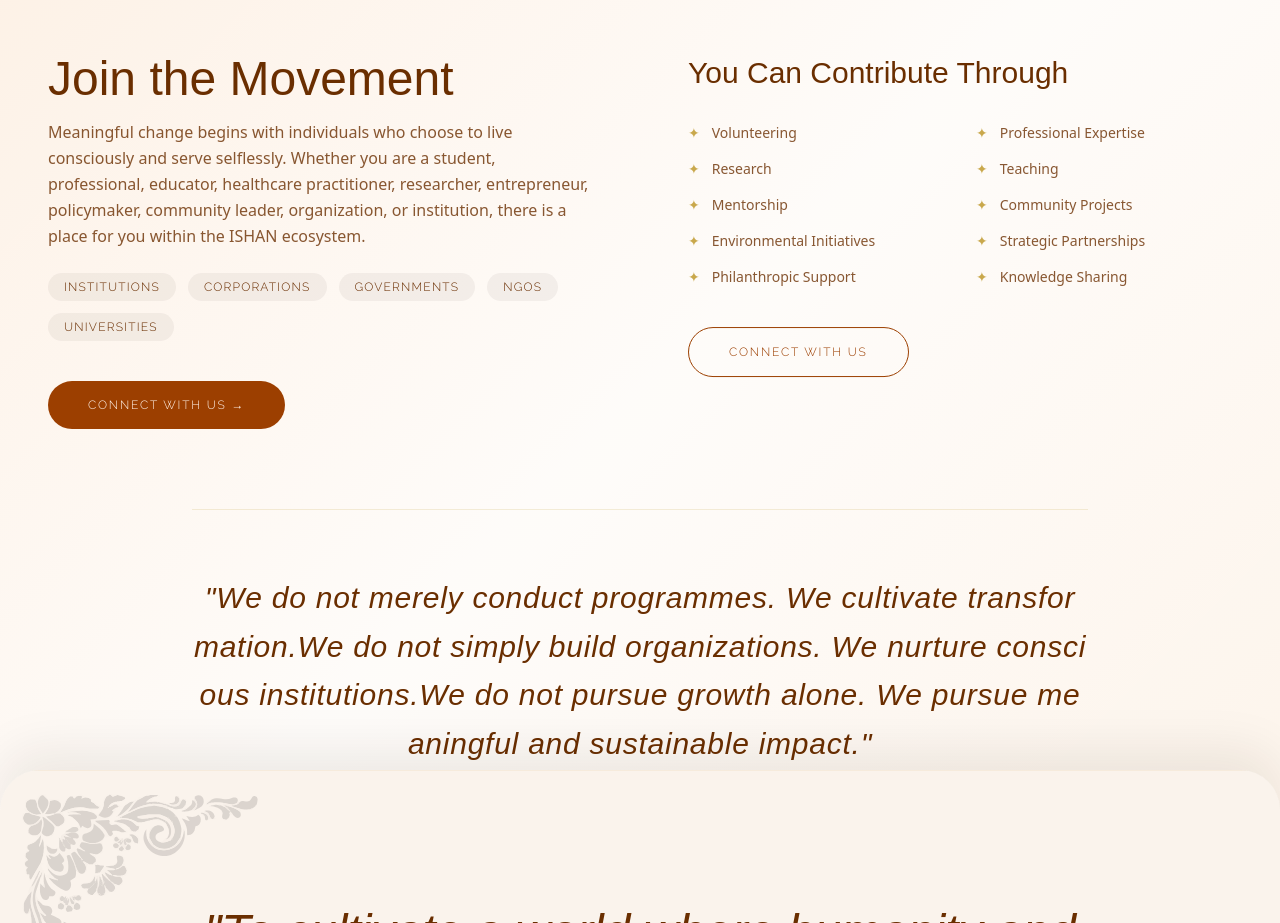
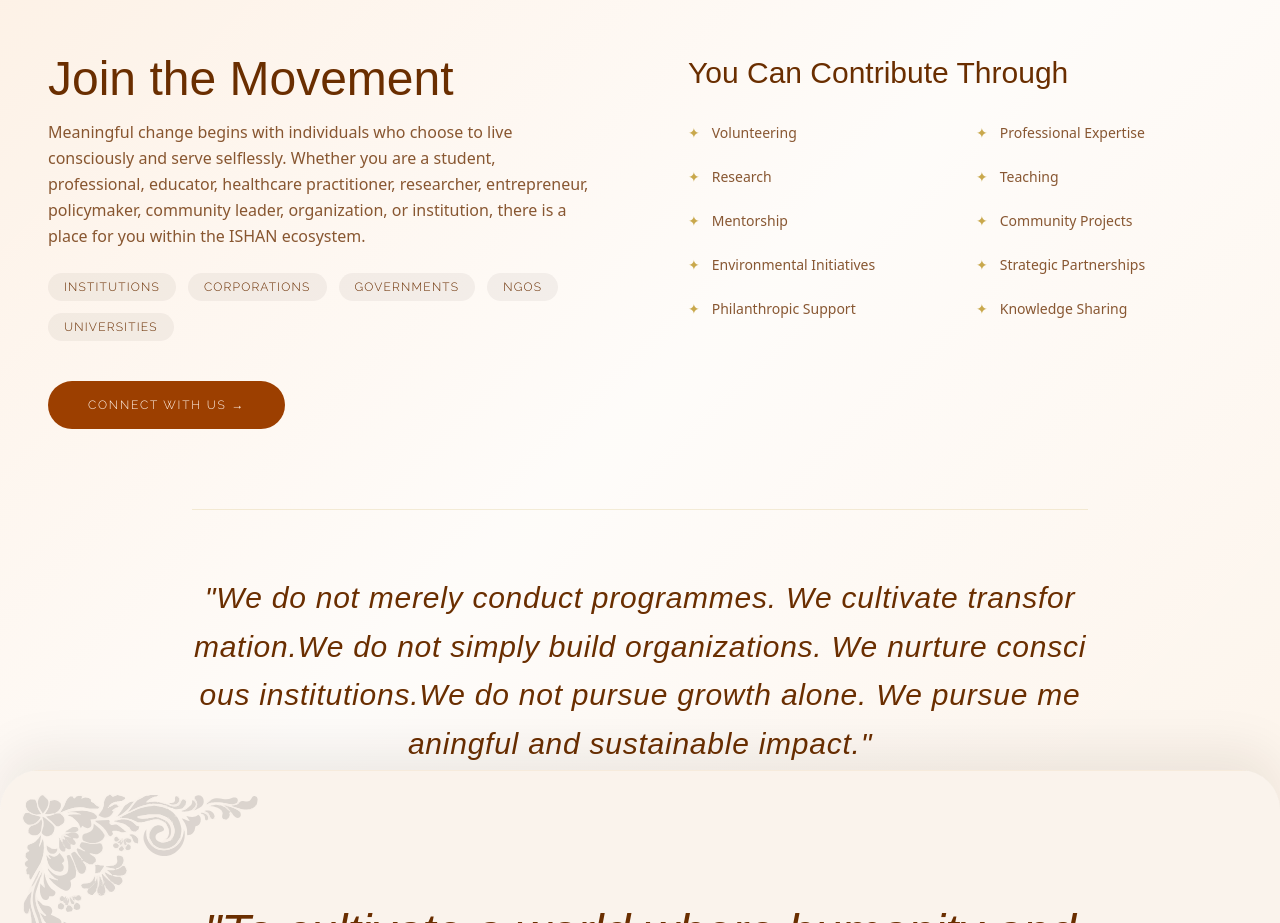
Before and after one commit to TharindaMarasingha/ISHAN-FOUNDATION, a Next.js app: page / in a window 1280 px wide. Shown: the part 10940-11863 px from the top of the page. Built offline with nearby package versions, Linux system fonts and the light colour scheme; a web font is replaced by a local one.

Commit message:
Ui update

```diff
--- a/components/home/Partnerships.tsx
+++ b/components/home/Partnerships.tsx
@@ -81,12 +81,12 @@ export function Partnerships() {
           </div>
 
           {/* Right Column */}
-          <div className="flex flex-col space-y-8">
+          <div className="flex flex-col">
             <RevealOnScroll delay={0.2}>
               <h3 className="font-display font-light text-2xl md:text-3xl text-deepAmber mb-8">
                 You Can Contribute Through
               </h3>
-              <div className="grid grid-cols-1 sm:grid-cols-2 gap-y-4 gap-x-8 mb-10">
+              <div className="grid grid-cols-1 sm:grid-cols-2 gap-y-6 gap-x-8">
                 {CONTRIBUTIONS.map((item) => (
                   <div key={item} className="flex items-center text-sm font-sans font-light text-deepAmber/80">
                     <span className="text-sacredGold mr-3">✦</span>
@@ -94,7 +94,6 @@ export function Partnerships() {
                   </div>
                 ))}
               </div>
-              <Button variant="ghost" href="/contact">Connect With Us</Button>
             </RevealOnScroll>
           </div>
 
```
